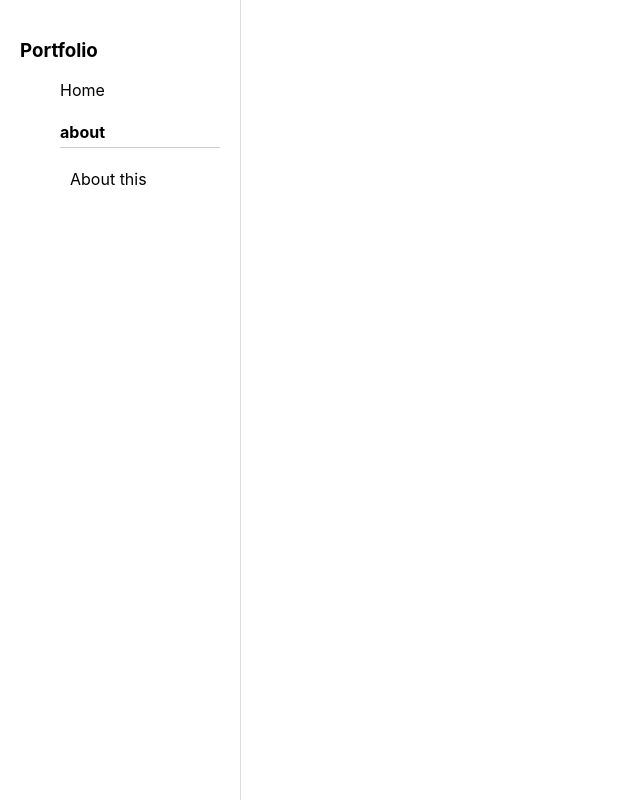
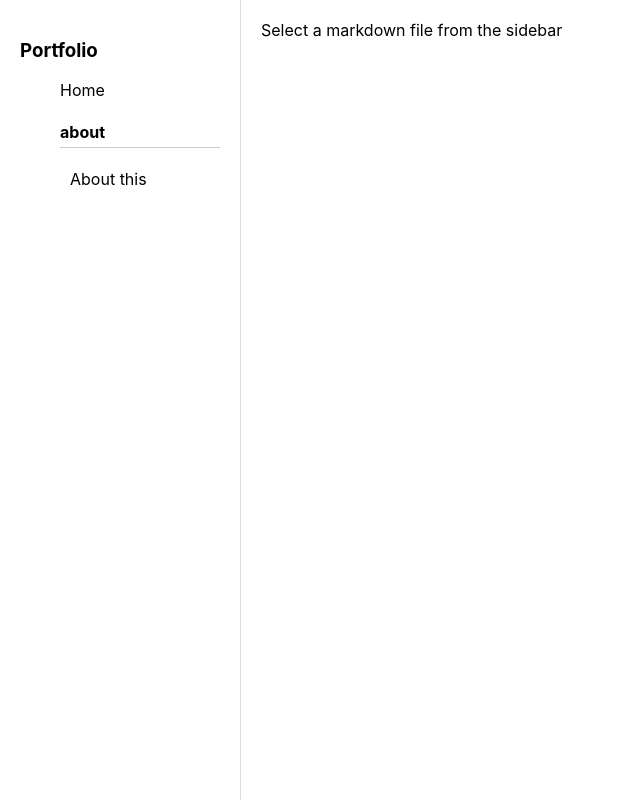
Before and after one commit to SpearHyeok/Portfolio, a React (Create React App) app: page /Portfolio/Portfolio in a window 1280 px wide. Shown: the whole page, without its empty margins (0-640 px from the left). Built offline with nearby package versions, Linux system fonts and the light colour scheme.

Commit message:
base name

```diff
--- a/src/App.js
+++ b/src/App.js
@@ -11,7 +11,7 @@ function App() {
         <div style={{ flex: 1, padding: '20px' }}>
           <Routes>
             <Route path="/:folder/:markdownFile" element={<MarkdownPage />} />
-            <Route path="/" element={<div>Select a markdown file from the sidebar</div>} />
+            <Route path="/Portfolio" element={<div>Select a markdown file from the sidebar</div>} />
           </Routes>
         </div>
       </div>
--- a/src/components/Sidebar.js
+++ b/src/components/Sidebar.js
@@ -32,7 +32,7 @@ function Sidebar() {
     <div className='Sidebar'>
       <h3>Portfolio</h3>
       <ul>
-        <Link className='Home_btn' to={'/'}>
+        <Link className='Home_btn' to={'/Portfolio'}>
         Home
         </Link>
         {Object.keys(markdownFiles).map((folder) => (
```
